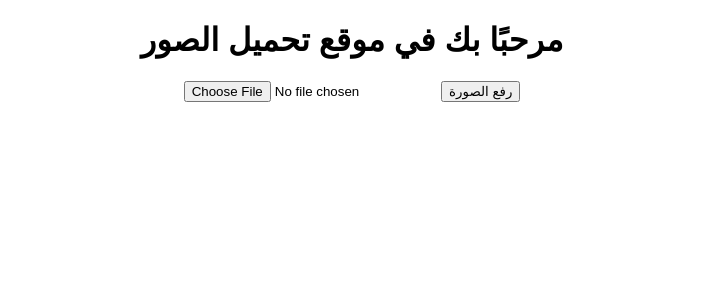
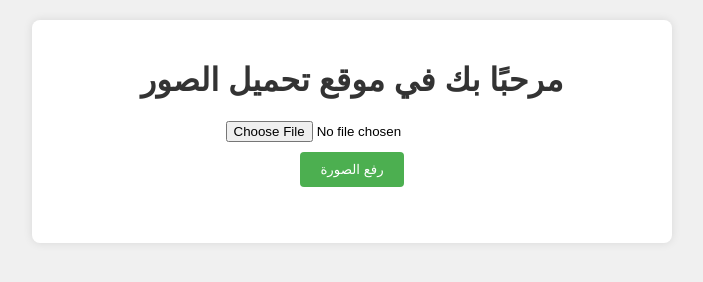
Before and after one commit to Paker153/Anime-photo-, a plain HTML site: page index.html in a window 1280 px wide. Shown: the whole page, without its empty margins (288-991 px from the left). Drawn offline with Linux system fonts and the light colour scheme.

Commit message:
Update index.html

```diff
--- a/index.html
+++ b/index.html
@@ -3,22 +3,63 @@
 <head>
 <meta charset="UTF-8">
 <meta name="viewport" content="width=device-width, initial-scale=1.0">
-<title>Image Uploader</title>
+<title>موقع تحميل الصور</title>
 <style>
-  /* تنسيق بسيط للصفحة */
   body {
     font-family: Arial, sans-serif;
+    background-color: #f0f0f0;
     text-align: center;
     margin: 20px;
   }
-  img {
+  .container {
+    max-width: 600px;
+    margin: auto;
+    background-color: #fff;
+    padding: 20px;
+    border-radius: 8px;
+    box-shadow: 0 0 10px rgba(0,0,0,0.1);
+  }
+  h1 {
+    color: #333;
+  }
+  form {
+    margin-top: 20px;
+    display: flex;
+    justify-content: center;
+    align-items: center;
+    flex-direction: column;
+  }
+  input[type="file"] {
+    margin-bottom: 10px;
+  }
+  button {
+    padding: 10px 20px;
+    background-color: #4CAF50;
+    color: white;
+    border: none;
+    cursor: pointer;
+    border-radius: 4px;
+  }
+  button:hover {
+    background-color: #45a049;
+  }
+  .image-gallery {
+    margin-top: 20px;
+    display: flex;
+    flex-wrap: wrap;
+    justify-content: center;
+  }
+  .image-gallery img {
     max-width: 100%;
     height: auto;
-    margin-top: 10px;
+    margin: 10px;
+    border-radius: 8px;
+    box-shadow: 0 0 8px rgba(0,0,0,0.2);
   }
 </style>
 </head>
 <body>
+  <div class="container">
     <h1>مرحبًا بك في موقع تحميل الصور</h1>
 
     <!-- نموذج لتحميل الصور -->
@@ -27,11 +68,12 @@
       <button type="button" onclick="uploadImage()">رفع الصورة</button>
     </form>
 
-  <!-- عرض الصور المحملة -->
-  <div id="imageContainer"></div>
+    <!-- معرض الصور المحملة -->
+    <div class="image-gallery" id="imageGallery"></div>
 
     <!-- نص التحميل -->
     <p id="uploadStatus"></p>
+  </div>
 
   <!-- السكريبت الجافا سكريبت -->
   <script>
@@ -53,11 +95,11 @@
       .then(response => response.json())
       .then(result => {
         // عرض الصورة المحملة بنجاح
-        var imageContainer = document.getElementById('imageContainer');
+        var imageGallery = document.getElementById('imageGallery');
         var imgElement = document.createElement('img');
         imgElement.src = result.imageUrl; // تستخدم الرد من الخادم لعرض عنوان URL للصورة
         imgElement.alt = 'Uploaded Image';
-        imageContainer.appendChild(imgElement);
+        imageGallery.appendChild(imgElement);
         uploadStatus.textContent = 'تم رفع الصورة بنجاح!';
       })
       .catch(error => {
```
Lines whose indentation alone changed are shown as unchanged.
